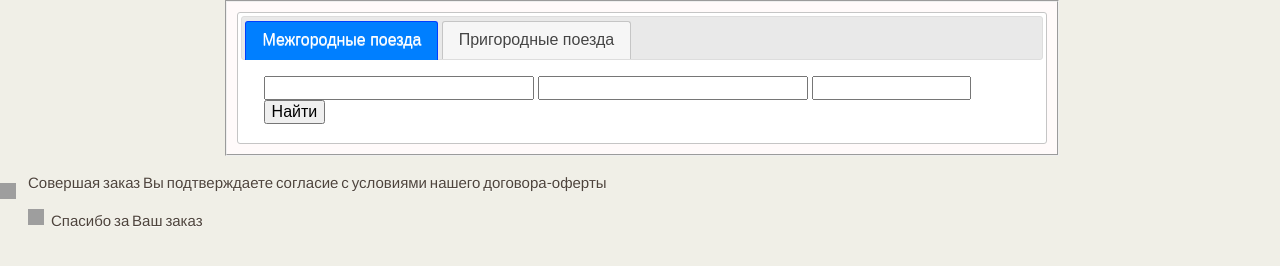
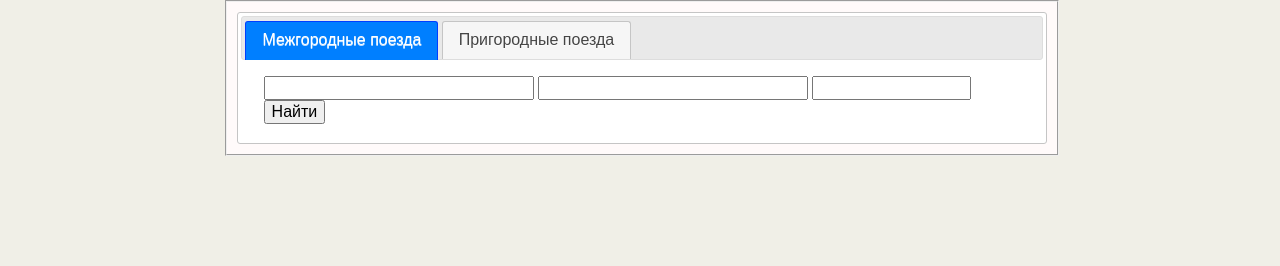
Before and after one commit to MikhaylovVladislav/WEB, a plain HTML site: page 4.html in a window 1280 px wide. Drawn offline with nearby package versions, Linux system fonts and the light colour scheme; files that its build step writes are made by us from their sources; grey boxes are pictures that could not be loaded.

Commit message:
Настроил скрытие полей

```diff
--- a/4.html
+++ b/4.html
@@ -70,7 +70,6 @@
       "о.п. 1680 км"
     ];
   $( function() {
-
 
     $( "#tags" ).autocomplete({
       source: availableTags1
@@ -232,7 +231,7 @@ li{
 </div>
 
 <div id="dialog-confirm" title="Оформить заказ?">
-  <p><span class="ui-icon ui-icon-alert" style="float:left; margin:12px 12px 20px 0;"></span>Совершая заказ Вы подтверждаете согласие с условиями нашего договора-оферты</p>
+  <p><span  class="ui-icon ui-icon-alert" style="float:left; margin:12px 12px 20px 0;"></span>Совершая заказ Вы подтверждаете согласие с условиями нашего договора-оферты</p>
 </div>
 
 <div id="dialog-message" title="Заказ оформлен">
@@ -258,6 +257,10 @@ var rnd=1;
 var result=0;
 var kf=1;
 var kol=1;
+
+$("#dialog-confirm").hide();  // hide
+$("#dialog-message").hide();  // hide
+
 var dialog, form,
       emailRegex = /^[a-zA-Z0-9.!#$%&'*+\/=?^_`{|}~-]+@[a-zA-Z0-9](?:[a-zA-Z0-9-]{0,61}[a-zA-Z0-9])?(?:\.[a-zA-Z0-9](?:[a-zA-Z0-9-]{0,61}[a-zA-Z0-9])?)*$/,
       name = $( "#name" ),
```
